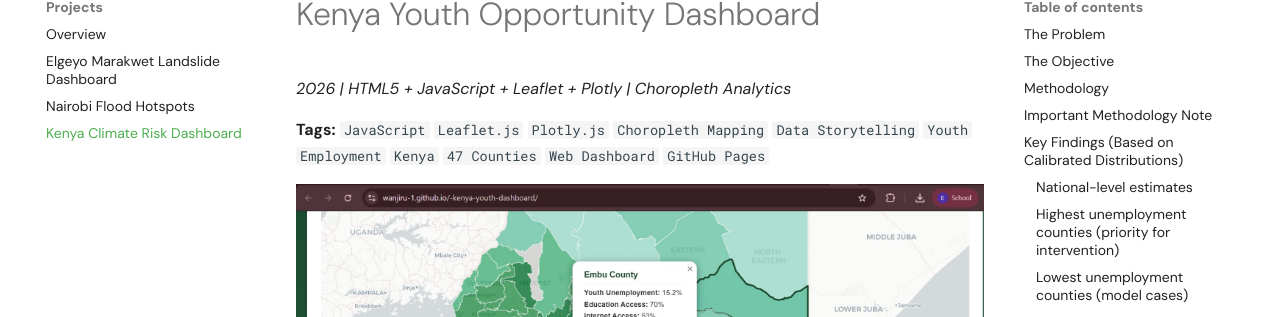
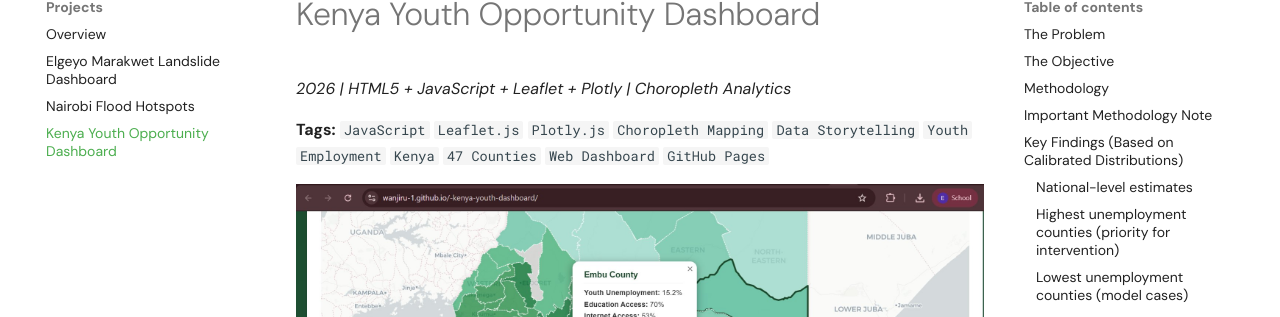
Before and after one commit to Wanjiru-1/Wanjiru-1.github.io, an MkDocs documentation site: the page built from docs/projects/kenya-youth-dashboard.md, in a window 1280 px wide. Shown: the part 152-469 px from the top of the page. Built offline with MkDocs 1.6.1 and Material for MkDocs 9.7.7, drawn with Linux system fonts in a browser that asks for light colours.

Commit message:
Update mkdocs.yml

```diff
--- a/mkdocs.yml
+++ b/mkdocs.yml
@@ -69,7 +69,7 @@ nav:
     - Overview: projects/index.md
     - Elgeyo Marakwet Landslide Dashboard: projects/elgeyo-landslide.md
     - Nairobi Flood Hotspots: projects/nairobi-flood-hotspots.md
-    - Kenya Climate Risk Dashboard: projects/kenya-youth-dashboard.md
+    - Kenya Youth Opportunity Dashboard: projects/kenya-youth-dashboard.md
   - Experience: experience.md
   - Skills: skills.md
   - Volunteer: volunteer.md
```
